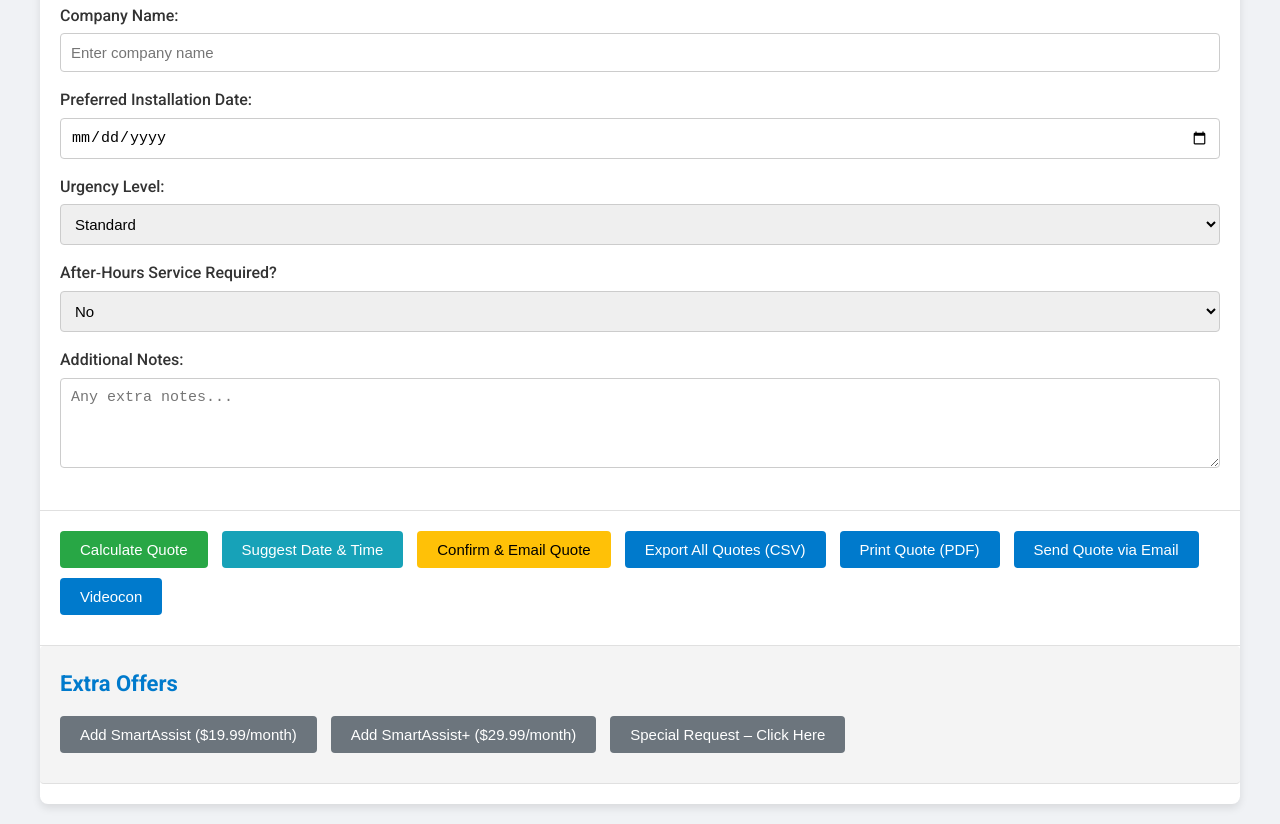
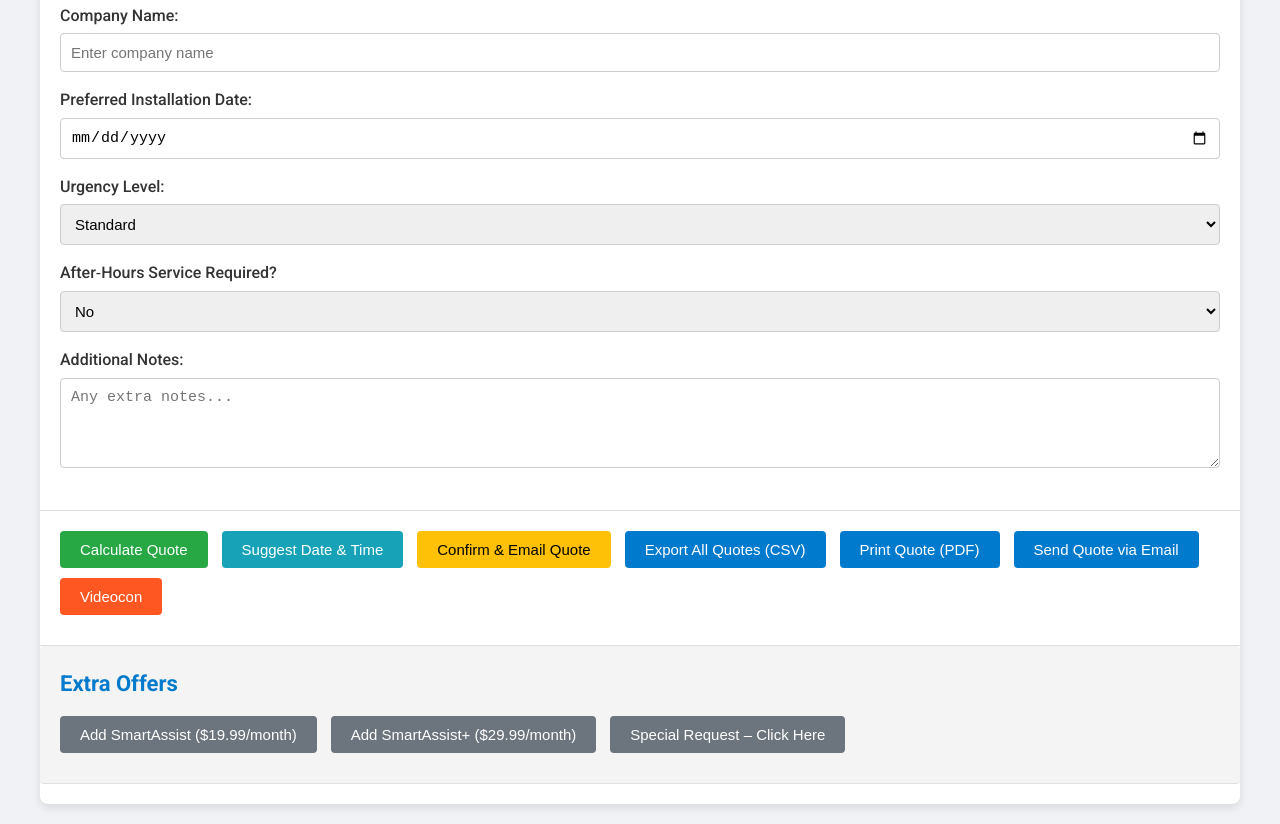
Before and after one commit to TML-4PM/euc-calculator, a website: page index.html in a window 1280 px wide. Shown: the part 3014-3838 px from the top of the page. Drawn offline with nearby package versions, Linux system fonts and the light colour scheme.

Commit message:
Update styles.css

```diff
--- a/styles.css
+++ b/styles.css
@@ -145,6 +145,13 @@ button.offer-btn {
 button.offer-btn:hover {
   background: #5a6268;
 }
+/* Videocon button (extra) */
+button.videocon-btn {
+  background: #ff5722;
+}
+button.videocon-btn:hover {
+  background: #e64a19;
+}
 
 /* Results Section */
 #results {
```
